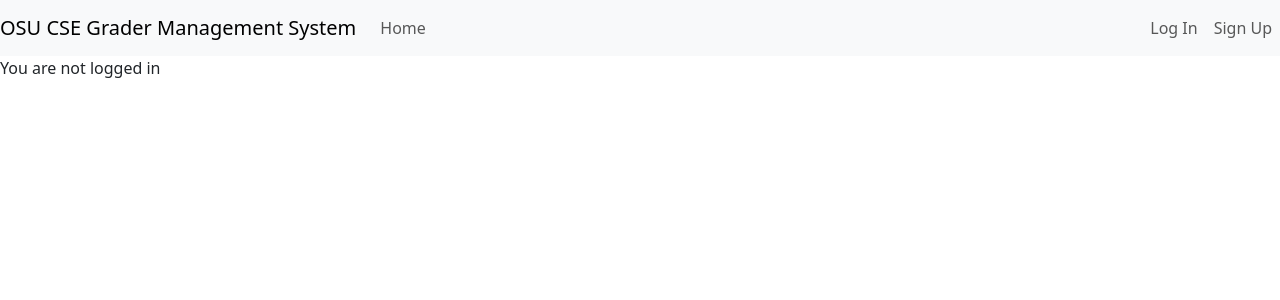
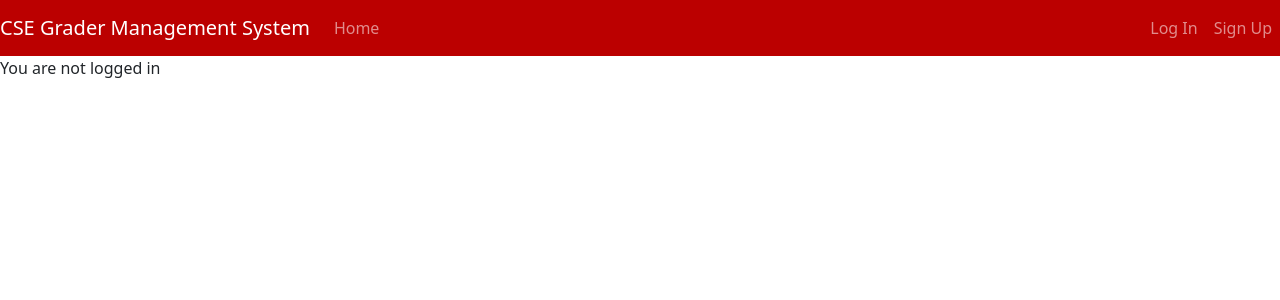
Before and after one commit to Sam-Dominguez/OSU_CSE_GMS, a Django app: page / in a window 1280 px wide. Shown: the top 300 px of the page. Run offline with Django 4.2, Linux system fonts and the light colour scheme; some libraries are stand-ins or nearby versions.

Commit message:
set navbar background to osu scarlet

```diff
--- a/OSU_CSE_GMS/templates/navbar.html
+++ b/OSU_CSE_GMS/templates/navbar.html
@@ -1,5 +1,5 @@
-<nav class="navbar navbar-expand-lg navbar-light bg-light">
-    <a class="navbar-brand" href="/">OSU CSE Grader Management System</a>
+<nav class="navbar navbar-expand-lg navbar-dark" style="background-color: #BB0000">
+    <a class="navbar-brand" href="/">CSE Grader Management System</a>
     <button class="navbar-toggler" type="button" data-toggle="collapse" data-target="#navbarSupportedContent"
         aria-controls="navbarSupportedContent" aria-expanded="false" aria-label="Toggle navigation">
         <span class="navbar-toggler-icon"></span>
```
Also changed, not shown: OSUCSEGraderManagementSystem.db.
